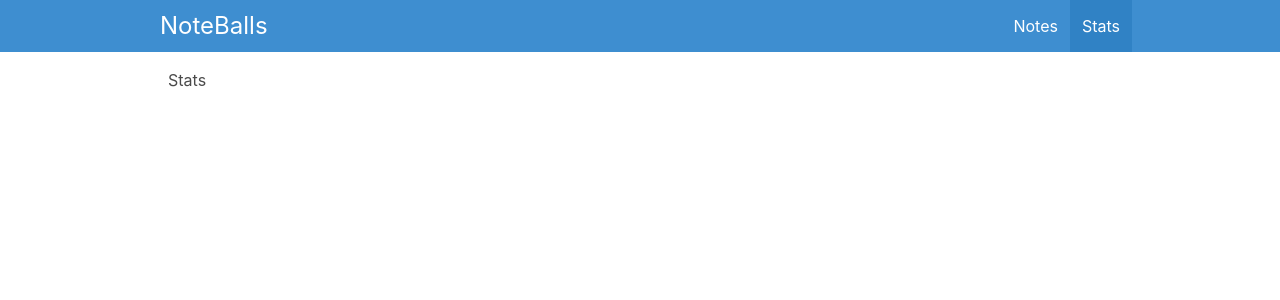
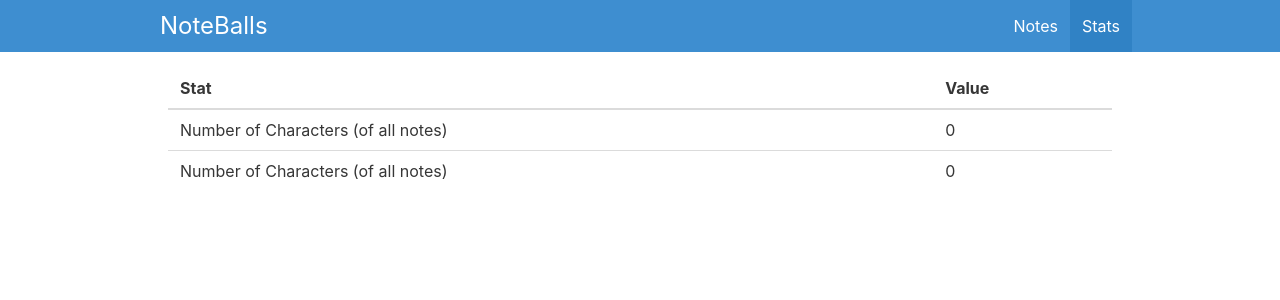
Before and after one commit to herciliols/noteballs, a Vue app: page /#/stats in a window 1280 px wide. Shown: the top 300 px of the page. Built offline with nearby package versions, Linux system fonts and the light colour scheme.

Commit message:
feat(Stats): - add two getters in store - add table and import getters in ViewStats.vue

```diff
--- a/src/stores/storeNotes.js
+++ b/src/stores/storeNotes.js
@@ -13,6 +13,18 @@
     getNoteByIndex(state) {
        return state.notes;
     },
+
+    totalNotesCount: (state) =>{
+      return state.notes.length
+    },
+
+    totalCharactersCount: (state) =>{
+      let count = 0
+      state.notes.forEach(note => {
+         count += note.content.length
+      })
+      return count;
+    }
   },
 
   actions: {
@@ -23,9 +35,11 @@
         });
         this.NewNote = null;
     },
+
     delNote(index) {
         this.notes.splice(index, 1);
     },
+
     updateNote(index, NewNote) {
         this.notes[index].content = NewNote;
     }
--- a/src/views/ViewStats.vue
+++ b/src/views/ViewStats.vue
@@ -1,5 +1,35 @@
 <template>
-    <div>
-        <h1>Stats</h1>
+    <div class="stats">
+        <table class="table is-fullwidth">
+            <thead>
+                <tr>
+                    <th>Stat</th>
+                    <th>Value</th>
+                </tr>
+
+            </thead>
+                <tbody>
+                 <tr>
+                    <td>Number of Characters (of all notes)</td>
+                    <td>{{ totalNotesCount }} </td>
+                </tr>
+                <tr>
+                    <td>Number of Characters (of all notes)</td>
+                    <td>{{ totalCharactersCount }}</td>
+                </tr>
+                </tbody>
+        </table>
     </div>
 </template>
+
+<script setup>
+import { storeToRefs } from 'pinia'
+import { useStoreNotes } from '@/stores/storeNotes';
+
+const storeNotes = useStoreNotes();
+const { totalNotesCount, totalCharactersCount } = storeNotes;
+
+
+
+
+</script>
```
